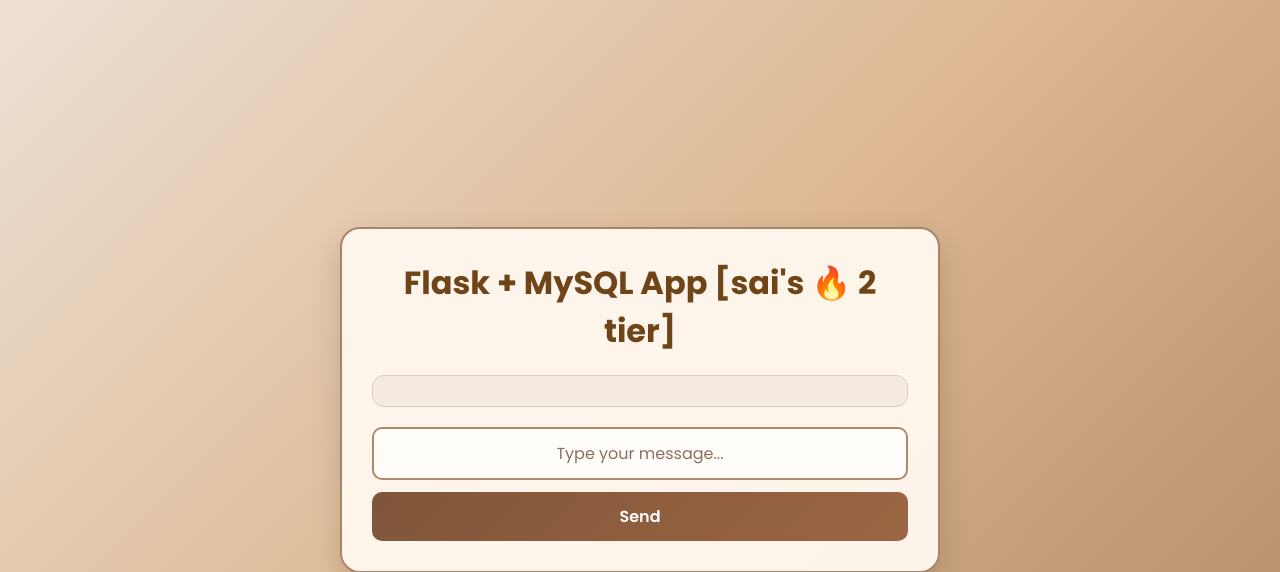
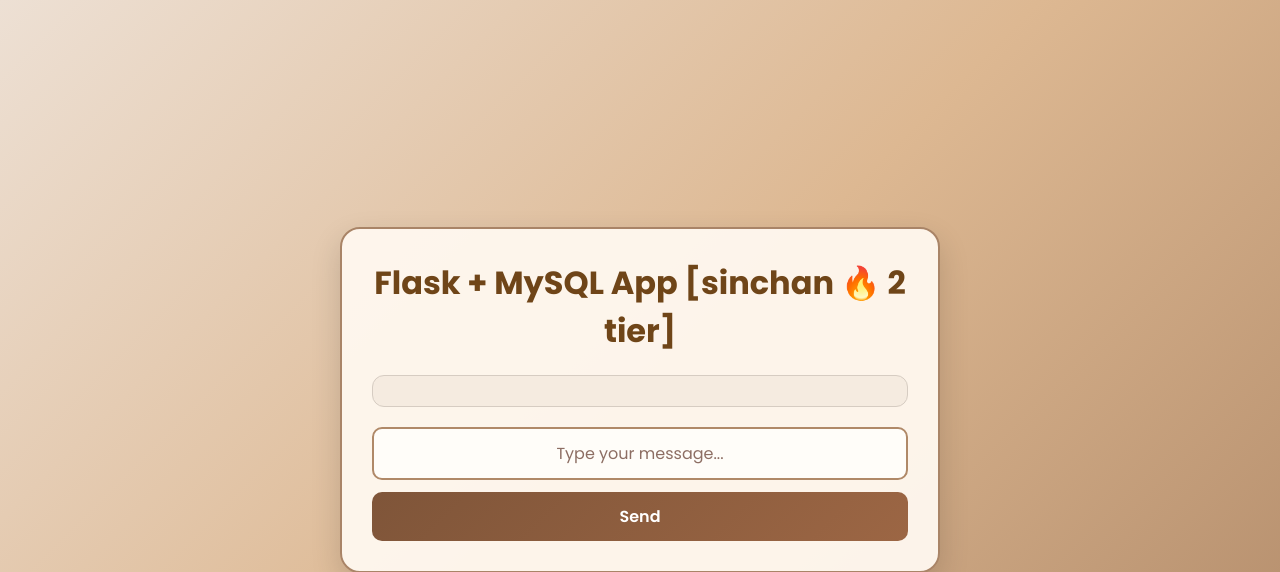
Before and after one commit to cjsai001/two-tier-flask-app, a Flask app: page / in a window 1280 px wide. Shown: the top 572 px of the page. Run offline with Flask 2, Linux system fonts and the light colour scheme; data that the repository does not hold is empty; some libraries are stand-ins or nearby versions.

Commit message:
Update header title in index.html

```diff
--- a/templates/index.html
+++ b/templates/index.html
@@ -139,7 +139,7 @@
 
 <body>
     <div class="container">
-        <h1>Flask + MySQL App [sai's 🔥 2 tier] </h1>
+        <h1>Flask + MySQL App [sinchan 🔥 2 tier] </h1>
 
         <div class="messages">
             {% for message in messages %}
```
